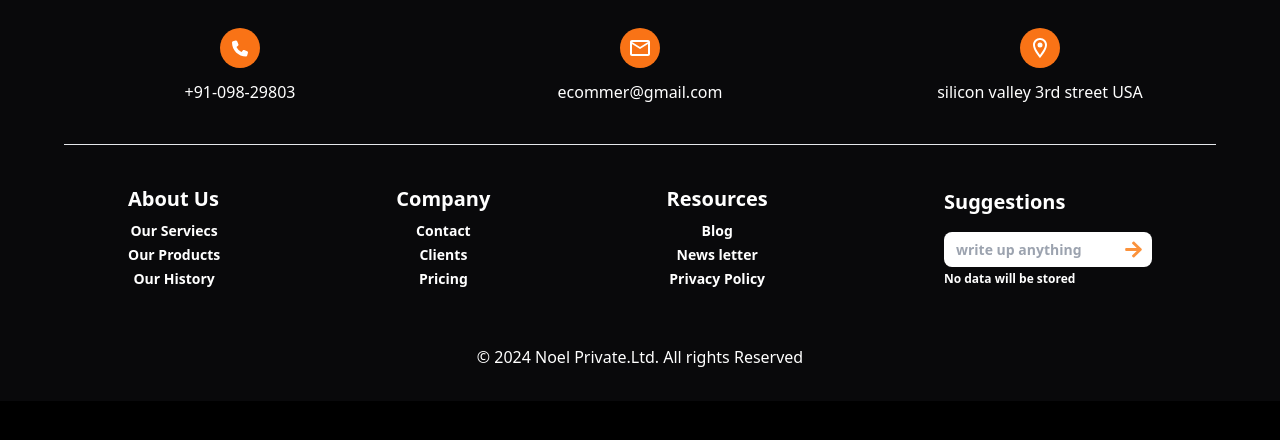
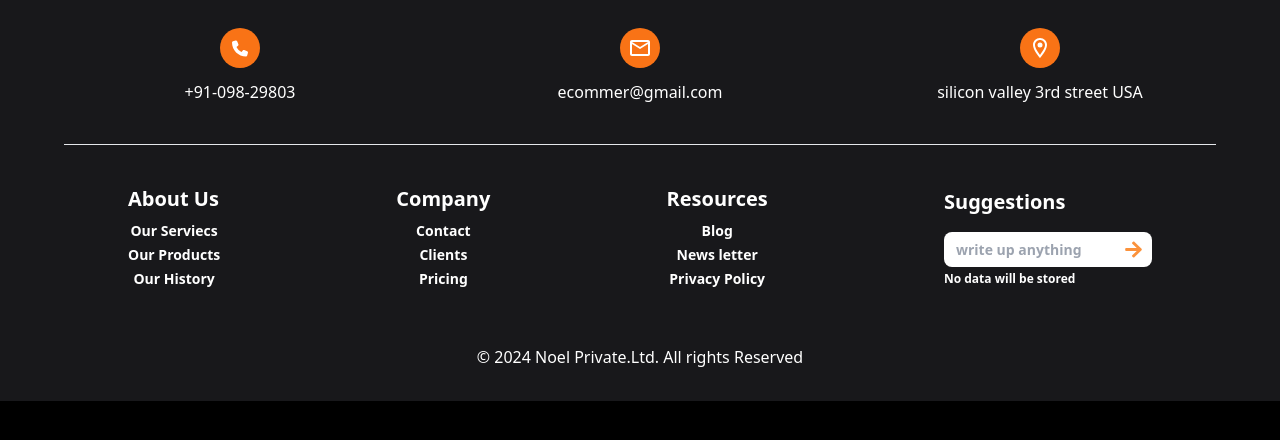
Before and after one commit to Noel1214/e-commerce-app, a Next.js app in the folder Frontend/: page /footer in a window 1280 px wide. Shown: the top 440 px of the page. Built offline with nearby package versions, Linux system fonts and the light colour scheme.

Commit message:
made footer little lighter

```diff
--- a/Frontend/src/components/Footer.tsx
+++ b/Frontend/src/components/Footer.tsx
@@ -6,7 +6,7 @@ import { FaArrowRight } from "react-icons/fa";
 
 const page = () => {
     return (
-        <div className="min-h-[50vh] w-screen bg-zinc-950 flex flex-col items-center gap-10">
+        <div className="min-h-[50vh] w-screen bg-zinc-900 flex flex-col items-center gap-10">
             <div className="flex flex-col items-center gap-9 sm:flex-row sm:gap-0 justify-evenly pt-7 w-full">
                 <div className="flex flex-col gap-3 items-center w-[20rem]">
                     <div className="h-[2.5rem] w-[2.5rem] rounded-full p-3 flex items-center justify-center bg-orange-500">
```
